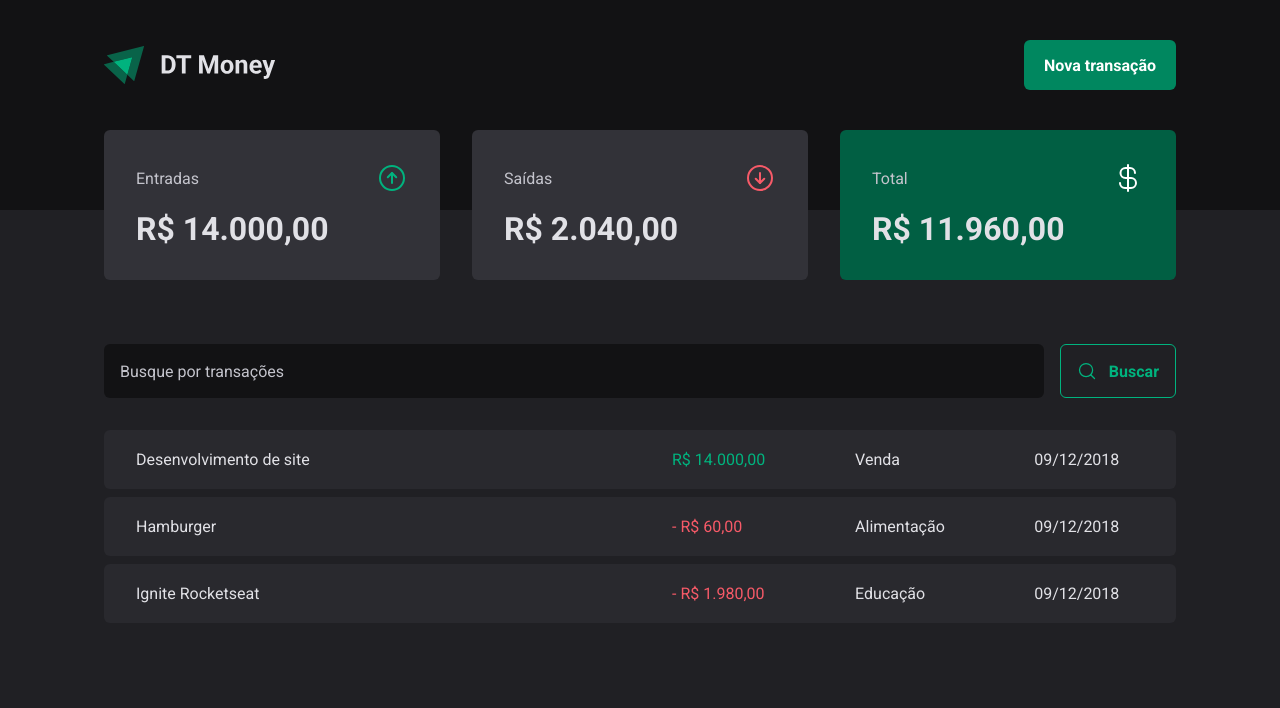
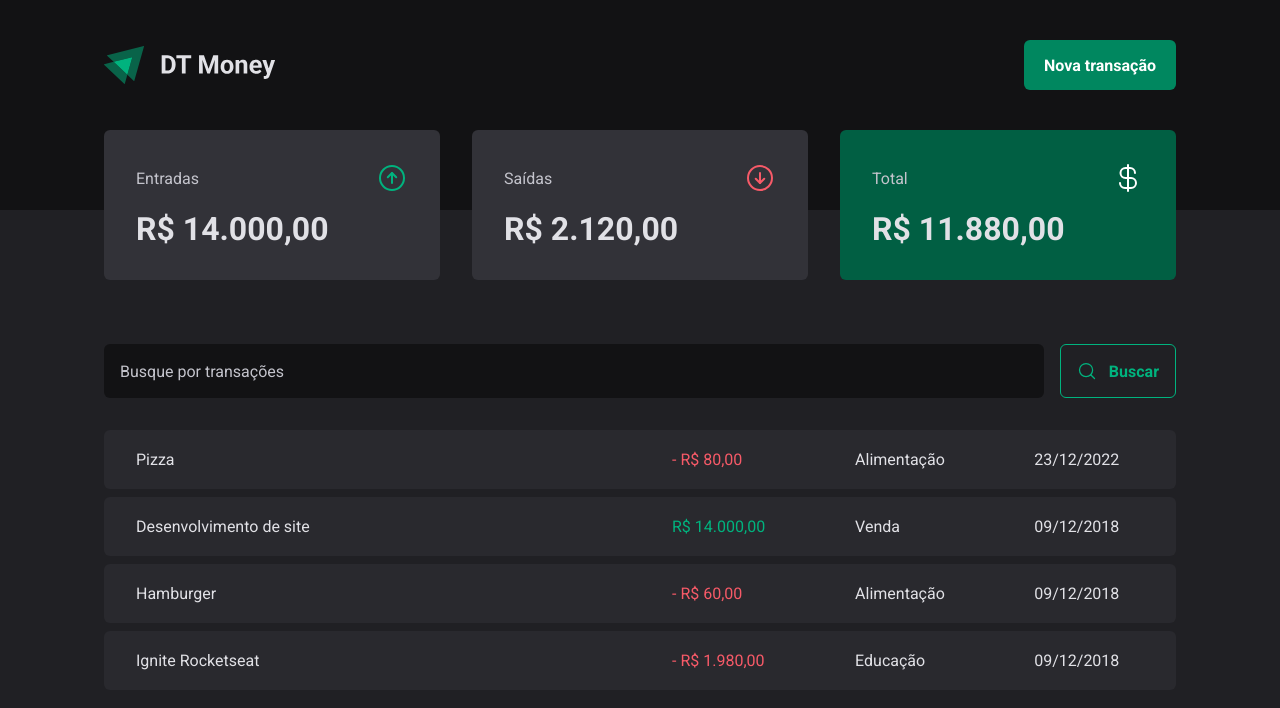
Before and after one commit to leolive1506/dt-money-2022, a React (Vite) app: page / in a window 1280 px wide. Shown: the top 708 px of the page. Built offline with nearby package versions, Linux system fonts and the light colour scheme; data requests are answered from the project's data file.

Commit message:
create new transaction

```diff
--- a/server.json
+++ b/server.json
@@ -23,6 +23,14 @@
       "category": "Educação",
       "price": 1980,
       "createdAt": "2018-12-09T09:00:00.000Z"
+    },
+    {
+      "description": "Pizza",
+      "price": 80,
+      "category": "Alimentação",
+      "type": "outcome",
+      "createdAt": "2022-12-23T21:34:31.463Z",
+      "id": 4
     }
   ]
 }
--- a/src/components/NewTransactionModal/index.tsx
+++ b/src/components/NewTransactionModal/index.tsx
@@ -4,6 +4,9 @@ import * as Dialog from "@radix-ui/react-dialog";
 import { useForm, Controller } from 'react-hook-form'
 import { zodResolver } from '@hookform/resolvers/zod';
 import * as z from 'zod'
+import { api } from "../../lib/axios";
+import { useContext } from "react";
+import { TransactionsContext } from "../../contexts/TransactionsContext";
 
 const newTransactionFormSchema = z.object({
   description: z.string(),
@@ -15,10 +18,12 @@ const newTransactionFormSchema = z.object({
 type NewTransactionFormInput = z.infer<typeof newTransactionFormSchema>
 
 export function NewTransactionModal() {
+  const { createTransaction } = useContext(TransactionsContext)
   const {
     control,
     register,
     handleSubmit,
+    reset,
     formState: {
       isSubmitting
     }
@@ -27,8 +32,9 @@ export function NewTransactionModal() {
   })
 
   async function handleCreateNewTransaction(data: NewTransactionFormInput) {
-    await new Promise(resolve => setTimeout(resolve, 2000))
-    console.log(data);
+    console.log(data)
+    createTransaction(data)
+    reset()
   }
 
   return (
--- a/src/contexts/TransactionsContext.tsx
+++ b/src/contexts/TransactionsContext.tsx
@@ -13,11 +13,20 @@ interface Transaction {
 interface TransactionsContextType {
   transactions: Transaction[]
   fetchTransactions: (query?: string) => Promise<void>
+  createTransaction: (data: CreateTransactionInput) => Promise<void>
 }
+
 export const TransactionsContext = createContext({} as TransactionsContextType)
 
 interface TransactionProviderProps {
   children: ReactNode
+}
+
+interface CreateTransactionInput {
+  description: string;
+  price: number
+  category: string;
+  type: 'income' | 'outcome';
 }
 
 export function TransactionProvider({ children }: TransactionProviderProps) {
@@ -26,11 +35,22 @@ export function TransactionProvider({ children }: TransactionProviderProps) {
   async function fetchTransactions(query?: string) {
     const response = await api.get('transactions', {
       params: {
+        _sort: 'createdAt',
+        _order: 'desc',
         q: query
       }
     })
 
     setTransactions(response.data)
+  }
+
+  async function createTransaction(data: CreateTransactionInput) {
+    const response = await api.post('transactions', {
+      ...data,
+      createdAt: new Date()
+    })
+
+    setTransactions(state => [response.data, ...state])
   }
 
   useEffect(() => {
@@ -42,6 +62,7 @@ export function TransactionProvider({ children }: TransactionProviderProps) {
       value={{
         transactions,
         fetchTransactions,
+        createTransaction
       }}
     >
       {children}
```
